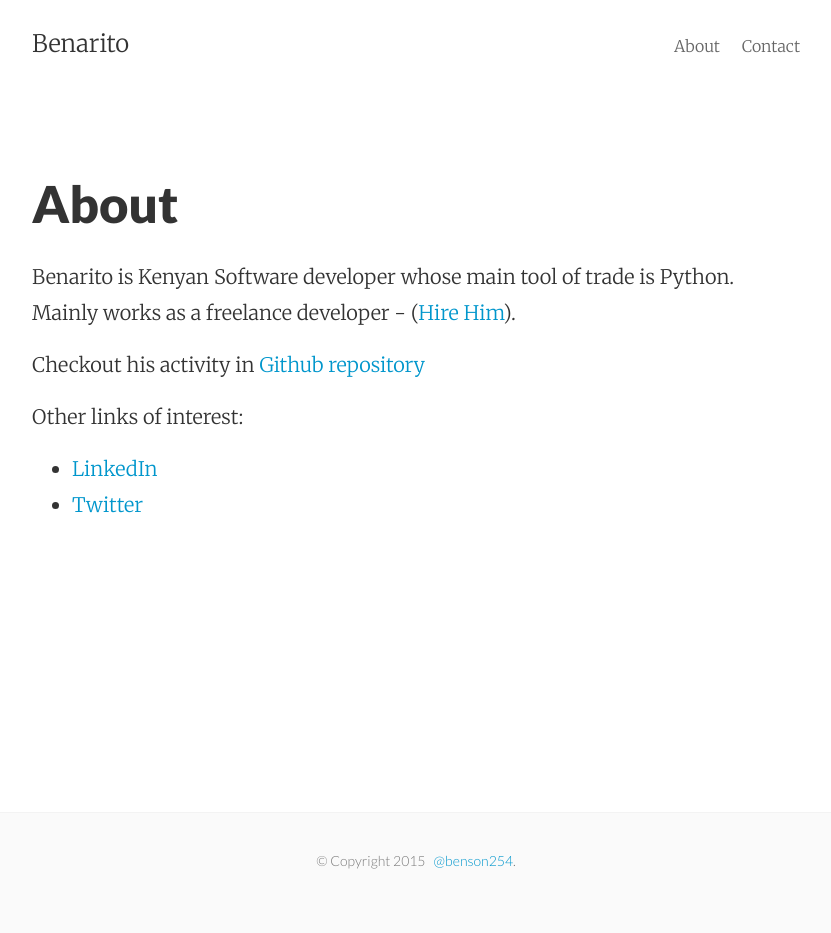
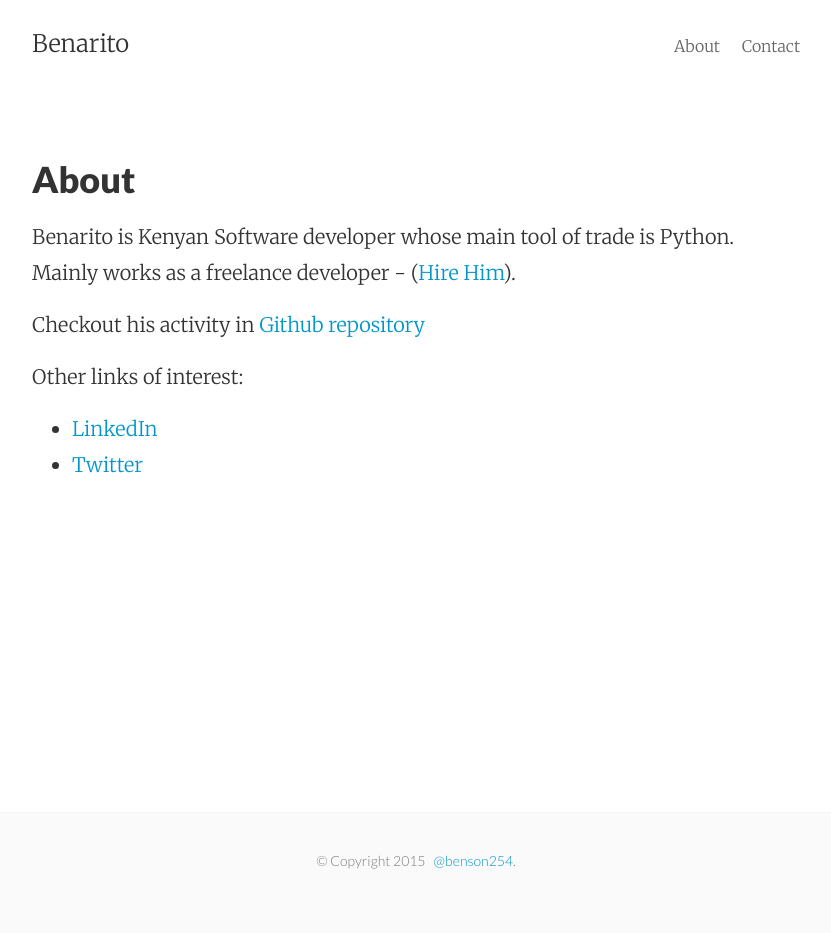
Before and after one commit to benarito/benarito.github.io, a Jekyll site: the page built from about.md, in a window 1280 px wide. Shown: the whole page, without its empty margins (224-1055 px from the left). Built offline with Jekyll 4.4.1, drawn with Linux system fonts in a browser that asks for light colours; Markdown is read by kramdown in place of the engine named in the settings.

Commit message:
reduced header font

```diff
--- a/_layouts/page.html
+++ b/_layouts/page.html
@@ -3,7 +3,7 @@ layout: default
 ---
 <div class="post">
   <header class="post-header">
-    <h1 class="h2">{{ page.title }}</h1>
+    <h3 class="h3">{{ page.title }}</h3>
   </header>
   <article class="post-content">
   {{ content }}
--- a/_layouts/post.html
+++ b/_layouts/post.html
@@ -8,7 +8,7 @@ layout: default
 {% endif %}
 
 <div class="post-header mb2">
-  <h1>{{ page.title }}</h1>
+  <h3>{{ page.title }}</h3>
   <span class="post-meta">{{ page.date | date: "%b %-d, %Y" }}</span><br>
   {% if page.update_date %}
     <span class="post-meta">Updated: {{ page.update_date | date: "%b %-d, %Y" }}</span><br>
```
